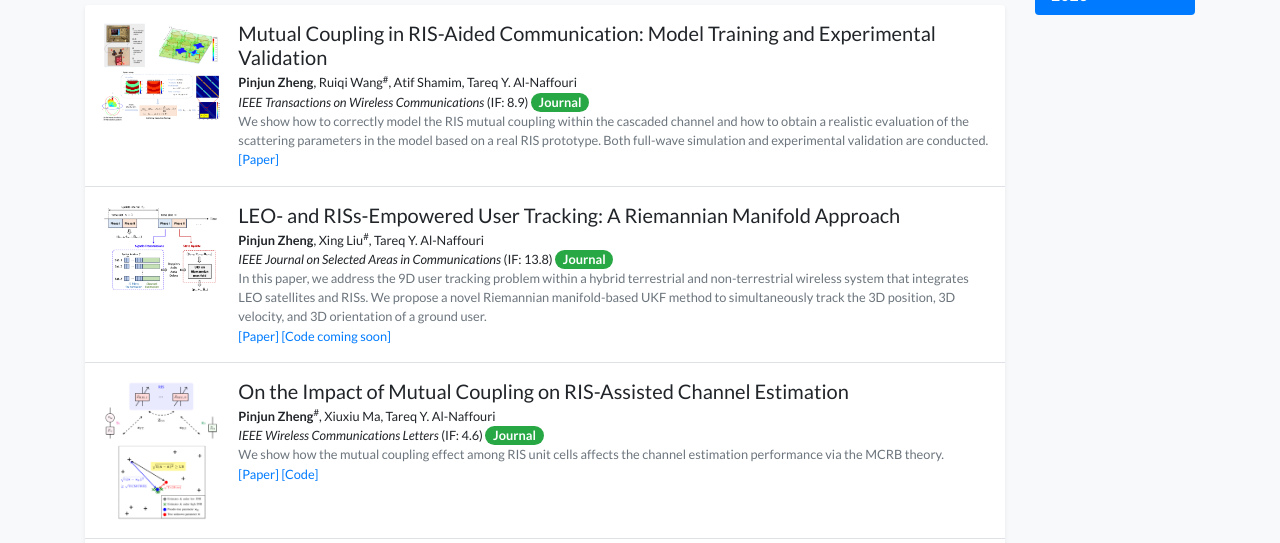
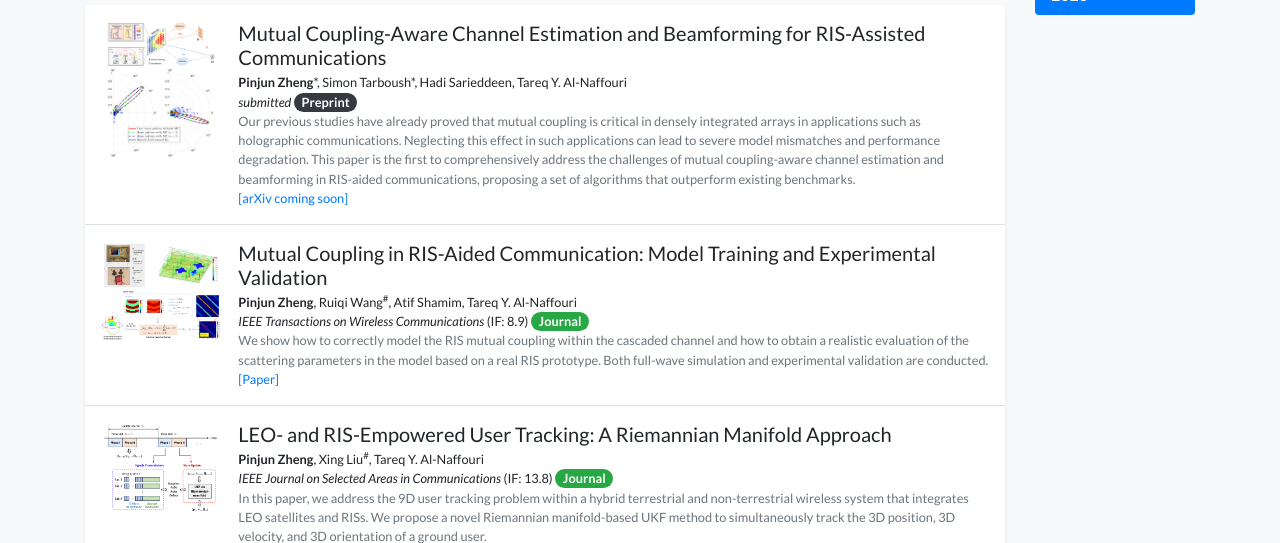
Before and after one commit to ZPinjun/zpinjun.github.io, a plain HTML site: page publications.html in a window 1280 px wide. Shown: the part 241-784 px from the top of the page. Drawn offline with nearby package versions, Linux system fonts and the light colour scheme; some packages are replaced by stand-ins of ours; some icons are missing.

Commit message:
Add a preprint.

```diff
--- a/publications.html
+++ b/publications.html
@@ -67,6 +67,55 @@ Notations: * equal-contributed authors, # corresponding author.
 
 <div class="d-none d-md-block">
     <div class="row no-gutters border-bottom border-gray">
+        <div class="col-md-3 col-xl-2 mb-md-0 p-md-3"><img data-src="/assets/images/covers/2024J7.png" alt="Mutual Coupling-Aware Channel Estimation and Beamforming for RIS-Assisted Communications" class="lazy w-100 rounded-sm" src="/assets/images/empty_300x200.png"></div>
+        <div class="col-md-9 col-xl-10 p-3 pl-md-0">
+            <h5 class="mt-0 mb-1 font-weight-normal">Mutual Coupling-Aware Channel Estimation and Beamforming for RIS-Assisted Communications</h5>
+            <p class="mt-0 mb-0 small"><span class="text-body">
+            <b>Pinjun Zheng</b>*, </span><span class="text-body">
+            Simon Tarboush*, </span><span class="text-body">
+            Hadi Sarieddeen, </span><span class="text-body">
+            Tareq Y. Al-Naffouri</span></p>
+            <p class="mt-0 mb-0 small"><i>submitted</i>   <span class="badge badge-pill badge-publication badge-dark">Preprint</span></p>
+            <p class="mt-0 mb-0 small text-muted">Our previous studies have already proved that mutual coupling is critical in densely integrated arrays in applications such as holographic communications. Neglecting this effect in such applications can lead to severe model mismatches and performance degradation. This paper is the first to comprehensively address the challenges of mutual coupling-aware channel estimation and beamforming in RIS-aided communications, proposing a set of algorithms that outperform existing benchmarks.</p>
+
+            <p class="small pb-0 mb-0 lh-125 text-muted abstract-links">
+
+
+                <a target="_blank" href="">[arXiv coming soon]</a>
+
+
+            </p>
+
+        </div>
+    </div>
+</div>
+
+<div class="card w-100 d-md-none border-top-0 border-right-0 border-left-0 rounded-0" style="overflow-y: scroll;"><img data-src="/assets/images/covers/2024J7.png" alt="Mutual Coupling-Aware Channel Estimation and Beamforming for RIS-Assisted Communications" class="lazy card-img w-100" src="/assets/images/empty_300x200.png"><div class="card-img-overlay d-flex align-items-start flex-column" style="background-color: rgba(255, 255, 255, 0.85);">
+        <div class="mb-auto"></div>
+        <div>
+            <h5 class="mt-0 mb-1 font-weight-normal">Mutual Coupling-Aware Channel Estimation and Beamforming for RIS-Assisted Communications</h5>
+            <p class="mt-0 mb-0 small"><span class="text-body">
+            <b>Pinjun Zheng</b>*, </span><span class="text-body">
+            Simon Tarboush*, </span><span class="text-body">
+            Hadi Sarieddeen, </span><span class="text-body">
+            Tareq Y. Al-Naffouri</span></p>
+            <p class="mt-0 mb-0 small"><i>submitted</i>   <span class="badge badge-pill badge-publication badge-dark">Preprint</span></p>
+            <p class="mt-0 mb-0 small text-muted d-none d-sm-block">Our previous studies have already proved that mutual coupling is critical in densely integrated arrays in applications such as holographic communications. Neglecting this effect in such applications can lead to severe model mismatches and performance degradation. This paper is the first to comprehensively address the challenges of mutual coupling-aware channel estimation and beamforming in RIS-aided communications, proposing a set of algorithms that outperform existing benchmarks.</p>
+
+            <p class="small pb-0 mb-0 lh-125 text-muted abstract-links">
+
+
+                <a target="_blank" href="">[arXiv coming soon]</a>
+
+
+            </p>
+        </div>
+    </div>
+</div>
+
+
+<div class="d-none d-md-block">
+    <div class="row no-gutters border-bottom border-gray">
         <div class="col-md-3 col-xl-2 mb-md-0 p-md-3"><img data-src="/assets/images/covers/2024J6.png" alt="Mutual Coupling in RIS-Aided Communication: Model Training and Experimental Validation" class="lazy w-100 rounded-sm" src="/assets/images/empty_300x200.png"></div>
         <div class="col-md-9 col-xl-10 p-3 pl-md-0">
             <h5 class="mt-0 mb-1 font-weight-normal">Mutual Coupling in RIS-Aided Communication: Model Training and Experimental Validation</h5>
@@ -116,9 +165,9 @@ Notations: * equal-contributed authors, # corresponding author.
 
 <div class="d-none d-md-block">
     <div class="row no-gutters border-bottom border-gray">
-        <div class="col-md-3 col-xl-2 mb-md-0 p-md-3"><img data-src="/assets/images/covers/2024J5.png" alt="LEO- and RISs-Empowered User Tracking: A Riemannian Manifold Approach" class="lazy w-100 rounded-sm" src="/assets/images/empty_300x200.png"></div>
+        <div class="col-md-3 col-xl-2 mb-md-0 p-md-3"><img data-src="/assets/images/covers/2024J5.png" alt="LEO- and RIS-Empowered User Tracking: A Riemannian Manifold Approach" class="lazy w-100 rounded-sm" src="/assets/images/empty_300x200.png"></div>
         <div class="col-md-9 col-xl-10 p-3 pl-md-0">
-            <h5 class="mt-0 mb-1 font-weight-normal">LEO- and RISs-Empowered User Tracking: A Riemannian Manifold Approach</h5>
+            <h5 class="mt-0 mb-1 font-weight-normal">LEO- and RIS-Empowered User Tracking: A Riemannian Manifold Approach</h5>
             <p class="mt-0 mb-0 small"><span class="text-body">
             <b>Pinjun Zheng</b>, </span><span class="text-body">
             Xing Liu<sup>#</sup>, </span><span class="text-body">
@@ -142,10 +191,10 @@ Notations: * equal-contributed authors, # corresponding author.
     </div>
 </div>
 
-<div class="card w-100 d-md-none border-top-0 border-right-0 border-left-0 rounded-0" style="overflow-y: scroll;"><img data-src="/assets/images/covers/2024J5.png" alt="LEO- and RISs-Empowered User Tracking: A Riemannian Manifold Approach" class="lazy card-img w-100" src="/assets/images/empty_300x200.png"><div class="card-img-overlay d-flex align-items-start flex-column" style="background-color: rgba(255, 255, 255, 0.85);">
+<div class="card w-100 d-md-none border-top-0 border-right-0 border-left-0 rounded-0" style="overflow-y: scroll;"><img data-src="/assets/images/covers/2024J5.png" alt="LEO- and RIS-Empowered User Tracking: A Riemannian Manifold Approach" class="lazy card-img w-100" src="/assets/images/empty_300x200.png"><div class="card-img-overlay d-flex align-items-start flex-column" style="background-color: rgba(255, 255, 255, 0.85);">
         <div class="mb-auto"></div>
         <div>
-            <h5 class="mt-0 mb-1 font-weight-normal">LEO- and RISs-Empowered User Tracking: A Riemannian Manifold Approach</h5>
+            <h5 class="mt-0 mb-1 font-weight-normal">LEO- and RIS-Empowered User Tracking: A Riemannian Manifold Approach</h5>
             <p class="mt-0 mb-0 small"><span class="text-body">
             <b>Pinjun Zheng</b>, </span><span class="text-body">
             Xing Liu<sup>#</sup>, </span><span class="text-body">
@@ -530,7 +579,7 @@ Notations: * equal-contributed authors, # corresponding author.
         <div class="row my-3">
             <div class="col-6">
                 <div class="text-muted">
-                    <i>Last updated: Sep 2024</i>
+                    <i>Last updated: Oct 2024</i>
                 </div>
             </div>
             <div class="col-6">
```
Also changed, not shown: index.html (+3 -3 lines), showcase.html (+1 -1 lines), assets/images/covers/2024J7.png (added).
